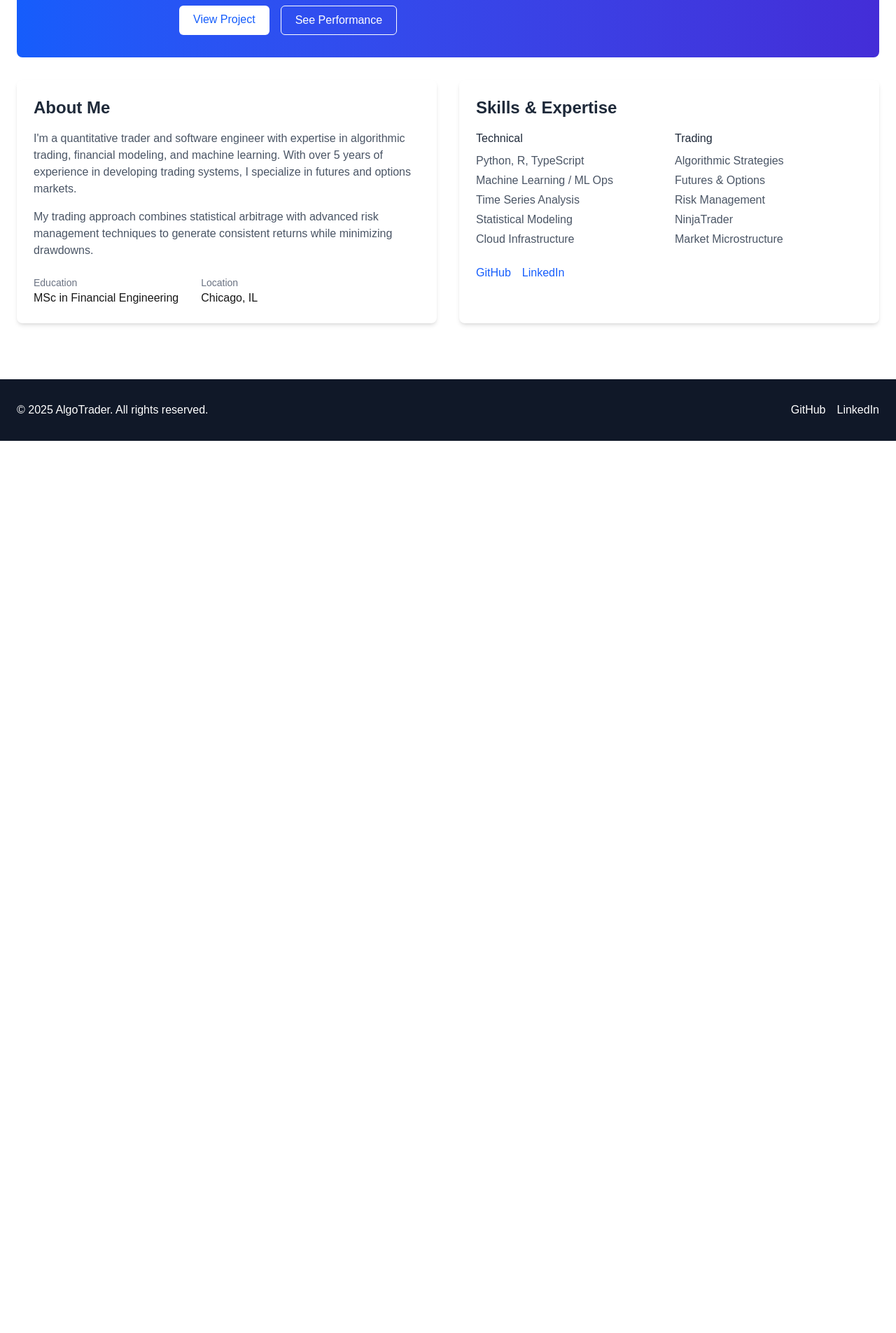
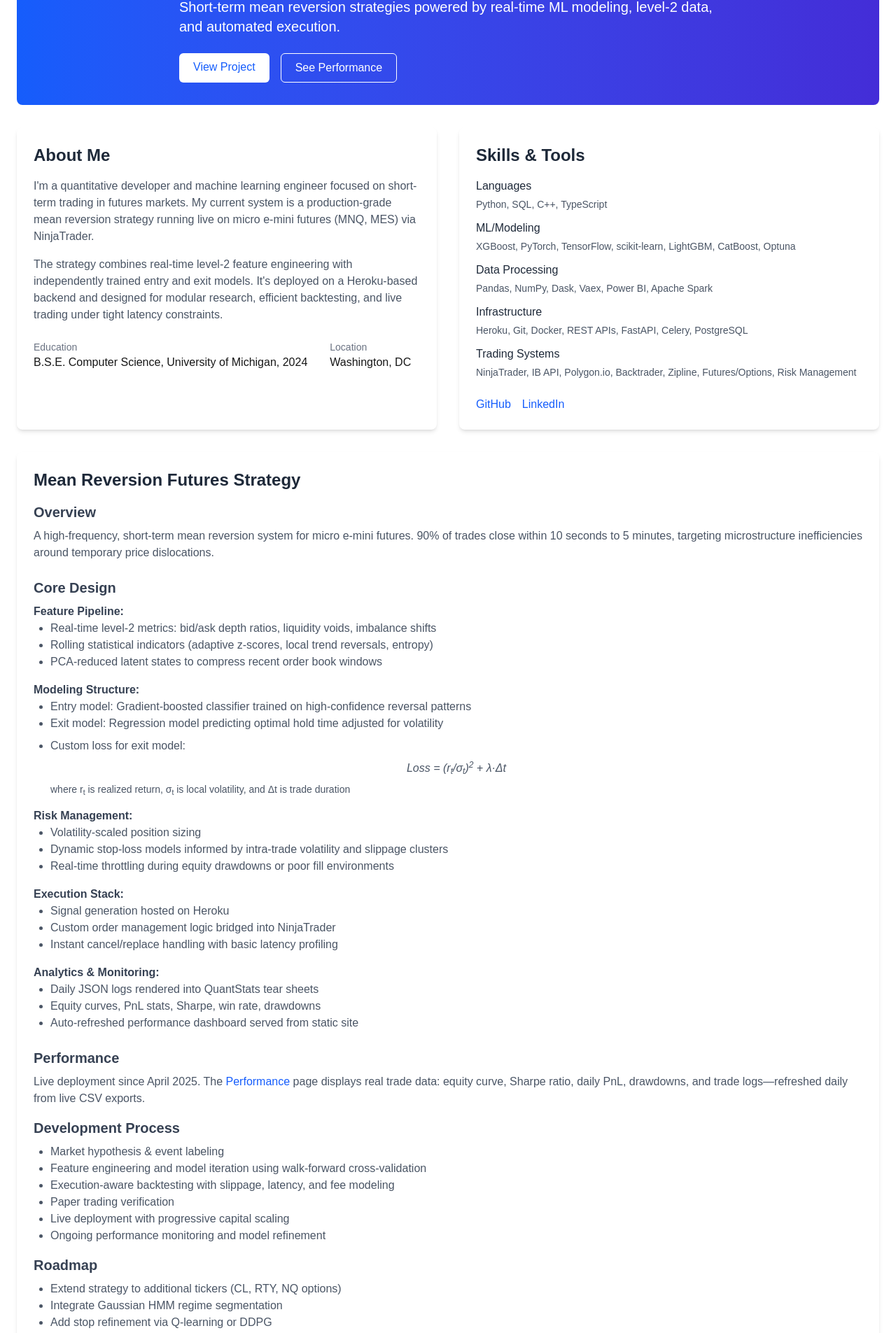
Before and after one commit to SANTASLAYERS/Toine-Trades, a Next.js app: page / in a window 1280 px wide. Shown: the part 224-2129 px from the top of the page at 70% size. Before the commit the page ends 854 px from the top, so only its background shows below. Built offline with nearby package versions, Linux system fonts and the light colour scheme.

Commit message:
update docs and bug fixes

```diff
--- a/src/app/page.tsx
+++ b/src/app/page.tsx
@@ -5,9 +5,9 @@ export default function Home() {
     <div className="flex flex-col space-y-8">
       <section className="bg-gradient-to-r from-blue-600 to-indigo-700 text-white rounded-lg p-8">
         <div className="max-w-3xl mx-auto">
-          <h1 className="text-4xl font-bold mb-4">Algorithmic Trading Portfolio</h1>
+          <h1 className="text-4xl font-bold mb-4">Antoine Pangas — Algorithmic Trading Portfolio</h1>
           <p className="text-xl mb-6">
-            Leveraging data science and machine learning to create profitable trading strategies
+            Short-term mean reversion strategies powered by real-time ML modeling, level-2 data, and automated execution.
           </p>
           <div className="flex space-x-4">
             <Link
@@ -30,48 +30,49 @@ export default function Home() {
         <div className="bg-white shadow-md rounded-lg p-6">
           <h2 className="text-2xl font-bold mb-4 text-gray-800">About Me</h2>
           <p className="text-gray-600 mb-4">
-            I&apos;m a quantitative trader and software engineer with expertise in algorithmic trading,
-            financial modeling, and machine learning. With over 5 years of experience in developing
-            trading systems, I specialize in futures and options markets.
+            I&apos;m a quantitative developer and machine learning engineer focused on short-term trading in futures markets.
+            My current system is a production-grade mean reversion strategy running live on micro e-mini futures (MNQ, MES)
+            via NinjaTrader.
           </p>
           <p className="text-gray-600 mb-4">
-            My trading approach combines statistical arbitrage with advanced risk management techniques
-            to generate consistent returns while minimizing drawdowns.
+            The strategy combines real-time level-2 feature engineering with independently trained entry and exit models.
+            It&apos;s deployed on a Heroku-based backend and designed for modular research, efficient backtesting,
+            and live trading under tight latency constraints.
           </p>
           <div className="flex items-center mt-6">
             <div className="mr-8">
               <p className="text-sm text-gray-500">Education</p>
-              <p className="font-medium">MSc in Financial Engineering</p>
+              <p className="font-medium">B.S.E. Computer Science, University of Michigan, 2024</p>
             </div>
             <div>
               <p className="text-sm text-gray-500">Location</p>
-              <p className="font-medium">Chicago, IL</p>
+              <p className="font-medium">Washington, DC</p>
             </div>
           </div>
         </div>
 
         <div className="bg-white shadow-md rounded-lg p-6">
-          <h2 className="text-2xl font-bold mb-4 text-gray-800">Skills & Expertise</h2>
-          <div className="grid grid-cols-2 gap-4">
+          <h2 className="text-2xl font-bold mb-4 text-gray-800">Skills & Tools</h2>
+          <div className="grid grid-cols-1 gap-3">
             <div>
-              <h3 className="font-medium text-gray-800 mb-2">Technical</h3>
-              <ul className="space-y-1 text-gray-600">
-                <li>Python, R, TypeScript</li>
-                <li>Machine Learning / ML Ops</li>
-                <li>Time Series Analysis</li>
-                <li>Statistical Modeling</li>
-                <li>Cloud Infrastructure</li>
-              </ul>
+              <h3 className="font-medium text-gray-800 mb-1">Languages</h3>
+              <p className="text-gray-600 text-sm">Python, SQL, C++, TypeScript</p>
             </div>
             <div>
-              <h3 className="font-medium text-gray-800 mb-2">Trading</h3>
-              <ul className="space-y-1 text-gray-600">
-                <li>Algorithmic Strategies</li>
-                <li>Futures & Options</li>
-                <li>Risk Management</li>
-                <li>NinjaTrader</li>
-                <li>Market Microstructure</li>
-              </ul>
+              <h3 className="font-medium text-gray-800 mb-1">ML/Modeling</h3>
+              <p className="text-gray-600 text-sm">XGBoost, PyTorch, TensorFlow, scikit-learn, LightGBM, CatBoost, Optuna</p>
+            </div>
+            <div>
+              <h3 className="font-medium text-gray-800 mb-1">Data Processing</h3>
+              <p className="text-gray-600 text-sm">Pandas, NumPy, Dask, Vaex, Power BI, Apache Spark</p>
+            </div>
+            <div>
+              <h3 className="font-medium text-gray-800 mb-1">Infrastructure</h3>
+              <p className="text-gray-600 text-sm">Heroku, Git, Docker, REST APIs, FastAPI, Celery, PostgreSQL</p>
+            </div>
+            <div>
+              <h3 className="font-medium text-gray-800 mb-1">Trading Systems</h3>
+              <p className="text-gray-600 text-sm">NinjaTrader, IB API, Polygon.io, Backtrader, Zipline, Futures/Options, Risk Management</p>
             </div>
           </div>
           <div className="flex mt-6 space-x-4">
@@ -94,6 +95,102 @@ export default function Home() {
           </div>
         </div>
       </section>
+
+      <section className="bg-white shadow-md rounded-lg p-6">
+        <h2 className="text-2xl font-bold mb-4 text-gray-800">Mean Reversion Futures Strategy</h2>
+
+        <div className="mb-6">
+          <h3 className="text-xl font-bold mb-2 text-gray-700">Overview</h3>
+          <p className="text-gray-600 mb-2">
+            A high-frequency, short-term mean reversion system for micro e-mini futures.
+            90% of trades close within 10 seconds to 5 minutes, targeting microstructure inefficiencies around temporary price dislocations.
+          </p>
+        </div>
+
+        <div className="mb-6">
+          <h3 className="text-xl font-bold mb-2 text-gray-700">Core Design</h3>
+
+          <div className="mb-4">
+            <h4 className="font-bold text-gray-700">Feature Pipeline:</h4>
+            <ul className="list-disc pl-6 text-gray-600">
+              <li>Real-time level-2 metrics: bid/ask depth ratios, liquidity voids, imbalance shifts</li>
+              <li>Rolling statistical indicators (adaptive z-scores, local trend reversals, entropy)</li>
+              <li>PCA-reduced latent states to compress recent order book windows</li>
+            </ul>
+          </div>
+
+          <div className="mb-4">
+            <h4 className="font-bold text-gray-700">Modeling Structure:</h4>
+            <ul className="list-disc pl-6 text-gray-600">
+              <li>Entry model: Gradient-boosted classifier trained on high-confidence reversal patterns</li>
+              <li>Exit model: Regression model predicting optimal hold time adjusted for volatility</li>
+              <li className="mt-2">Custom loss for exit model:
+                <div className="my-2 text-center italic">
+                  Loss = (r<sub>t</sub>/σ<sub>t</sub>)<sup>2</sup> + λ·Δt
+                </div>
+                <div className="text-sm">where r<sub>t</sub> is realized return, σ<sub>t</sub> is local volatility, and Δt is trade duration</div>
+              </li>
+            </ul>
+          </div>
+
+          <div className="mb-4">
+            <h4 className="font-bold text-gray-700">Risk Management:</h4>
+            <ul className="list-disc pl-6 text-gray-600">
+              <li>Volatility-scaled position sizing</li>
+              <li>Dynamic stop-loss models informed by intra-trade volatility and slippage clusters</li>
+              <li>Real-time throttling during equity drawdowns or poor fill environments</li>
+            </ul>
+          </div>
+
+          <div className="mb-4">
+            <h4 className="font-bold text-gray-700">Execution Stack:</h4>
+            <ul className="list-disc pl-6 text-gray-600">
+              <li>Signal generation hosted on Heroku</li>
+              <li>Custom order management logic bridged into NinjaTrader</li>
+              <li>Instant cancel/replace handling with basic latency profiling</li>
+            </ul>
+          </div>
+
+          <div className="mb-4">
+            <h4 className="font-bold text-gray-700">Analytics & Monitoring:</h4>
+            <ul className="list-disc pl-6 text-gray-600">
+              <li>Daily JSON logs rendered into QuantStats tear sheets</li>
+              <li>Equity curves, PnL stats, Sharpe, win rate, drawdowns</li>
+              <li>Auto-refreshed performance dashboard served from static site</li>
+            </ul>
+          </div>
+        </div>
+
+        <div className="mb-4">
+          <h3 className="text-xl font-bold mb-2 text-gray-700">Performance</h3>
+          <p className="text-gray-600 mb-2">
+            Live deployment since April 2025. The <Link href="/performance" className="text-blue-600 hover:underline">Performance</Link> page
+            displays real trade data: equity curve, Sharpe ratio, daily PnL, drawdowns, and trade logs—refreshed daily from live CSV exports.
+          </p>
+        </div>
+
+        <div className="mb-4">
+          <h3 className="text-xl font-bold mb-2 text-gray-700">Development Process</h3>
+          <ul className="list-disc pl-6 text-gray-600">
+            <li>Market hypothesis & event labeling</li>
+            <li>Feature engineering and model iteration using walk-forward cross-validation</li>
+            <li>Execution-aware backtesting with slippage, latency, and fee modeling</li>
+            <li>Paper trading verification</li>
+            <li>Live deployment with progressive capital scaling</li>
+            <li>Ongoing performance monitoring and model refinement</li>
+          </ul>
+        </div>
+
+        <div>
+          <h3 className="text-xl font-bold mb-2 text-gray-700">Roadmap</h3>
+          <ul className="list-disc pl-6 text-gray-600">
+            <li>Extend strategy to additional tickers (CL, RTY, NQ options)</li>
+            <li>Integrate Gaussian HMM regime segmentation</li>
+            <li>Add stop refinement via Q-learning or DDPG</li>
+            <li>Automate retraining and monitor model drift on feature stability</li>
+          </ul>
+        </div>
+      </section>
     </div>
   );
 }
```
